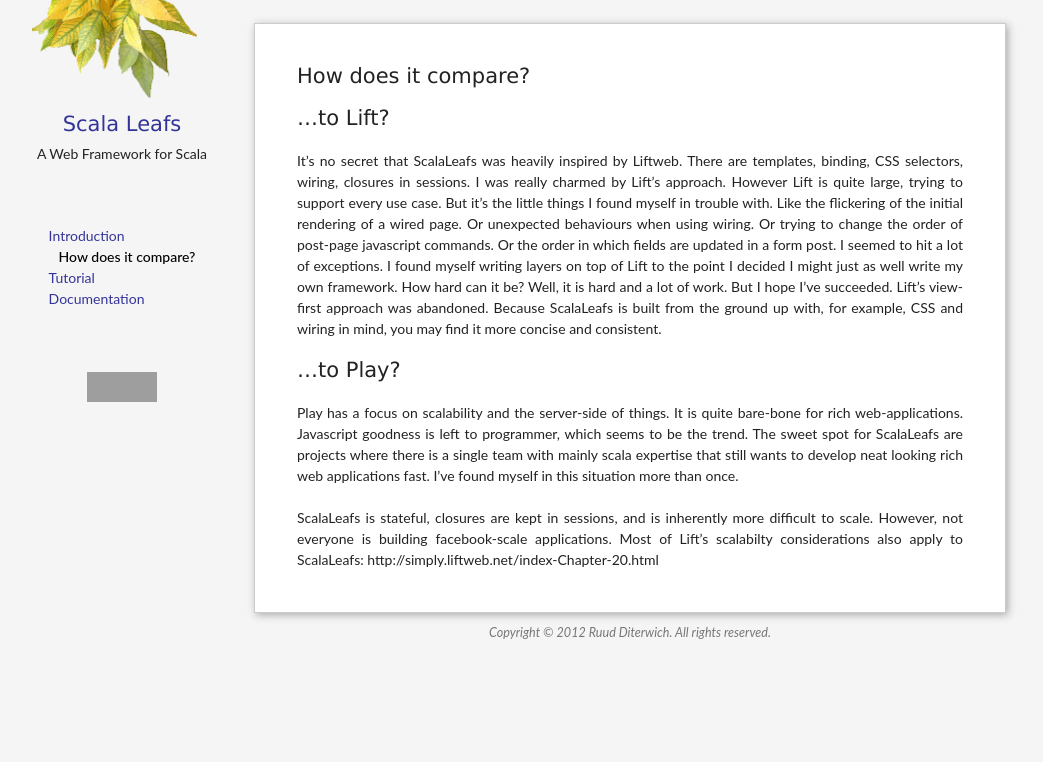
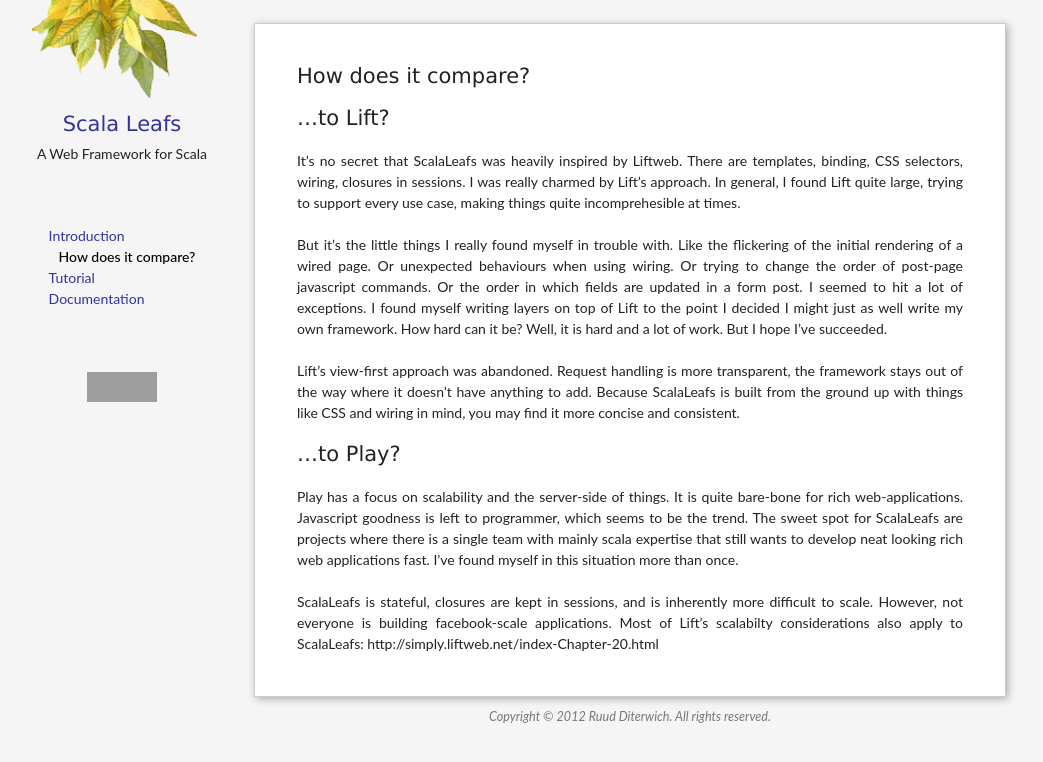
Before and after one commit to scalastuff/scalaleafs, a Jekyll site: the page built from HowDoesItCompare.md, in a window 1280 px wide. Shown: the top 762 px of the page, without its empty margins (10-1053 px from the left). Built offline with Jekyll 4.4.1, drawn with Linux system fonts in a browser that asks for light colours; grey boxes are pictures that could not be loaded.

Commit message:
Updated HowDoesItCompare.md

```diff
--- a/HowDoesItCompare.md
+++ b/HowDoesItCompare.md
@@ -7,7 +7,11 @@
 
 # ...to Lift?
 
-It's no secret that ScalaLeafs was heavily inspired by Liftweb. There are templates, binding, CSS selectors, wiring, closures in sessions. I was really charmed by Lift's approach. However Lift is quite large, trying to support every use case. But it's the little things I found myself in trouble with. Like the flickering of the initial rendering of a wired page. Or unexpected behaviours when using wiring. Or trying to change the order of post-page javascript commands. Or the order in which fields are updated in a form post. I seemed to hit a lot of exceptions. I found myself writing layers on top of Lift to the point I decided I might just as well write my own framework. How hard can it be? Well, it is hard and a lot of work. But I hope I've succeeded. Lift's view-first approach was abandoned. Because ScalaLeafs is built from the ground up with, for example, CSS and wiring in mind, you may find it more concise and consistent.
+It's no secret that ScalaLeafs was heavily inspired by Liftweb. There are templates, binding, CSS selectors, wiring, closures in sessions. I was really charmed by Lift's approach. In general, I found Lift quite large, trying to support every use case, making things quite incomprehesible at times.
+
+But it's the little things I really found myself in trouble with. Like the flickering of the initial rendering of a wired page. Or unexpected behaviours when using wiring. Or trying to change the order of post-page javascript commands. Or the order in which fields are updated in a form post. I seemed to hit a lot of exceptions. I found myself writing layers on top of Lift to the point I decided I might just as well write my own framework. How hard can it be? Well, it is hard and a lot of work. But I hope I've succeeded.
+
+Lift's view-first approach was abandoned. Request handling is more transparent, the framework stays out of the way where it doesn't have anything to add. Because ScalaLeafs is built from the ground up with things like CSS and wiring in mind, you may find it more concise and consistent.
 
 # ...to Play?
 
```
